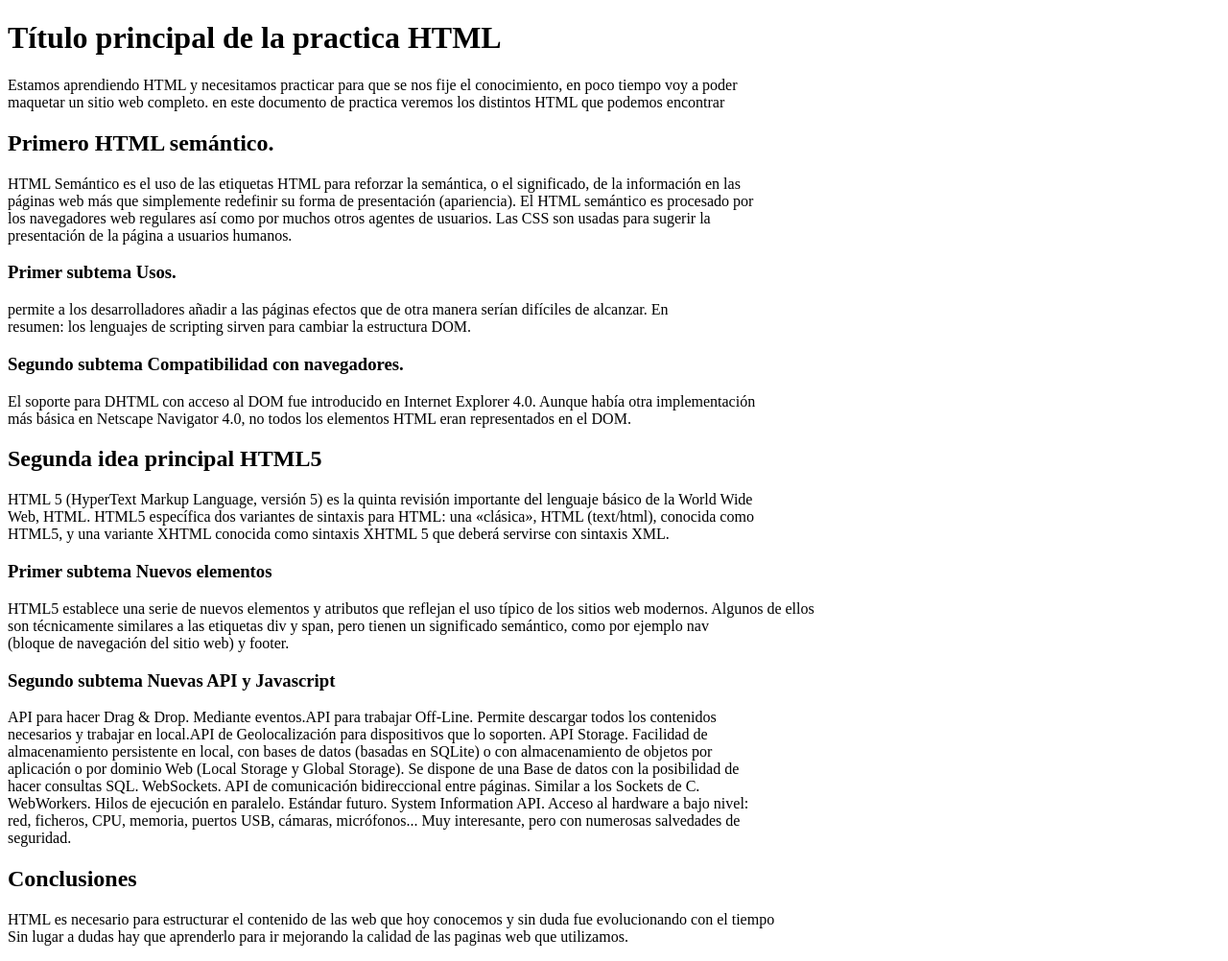
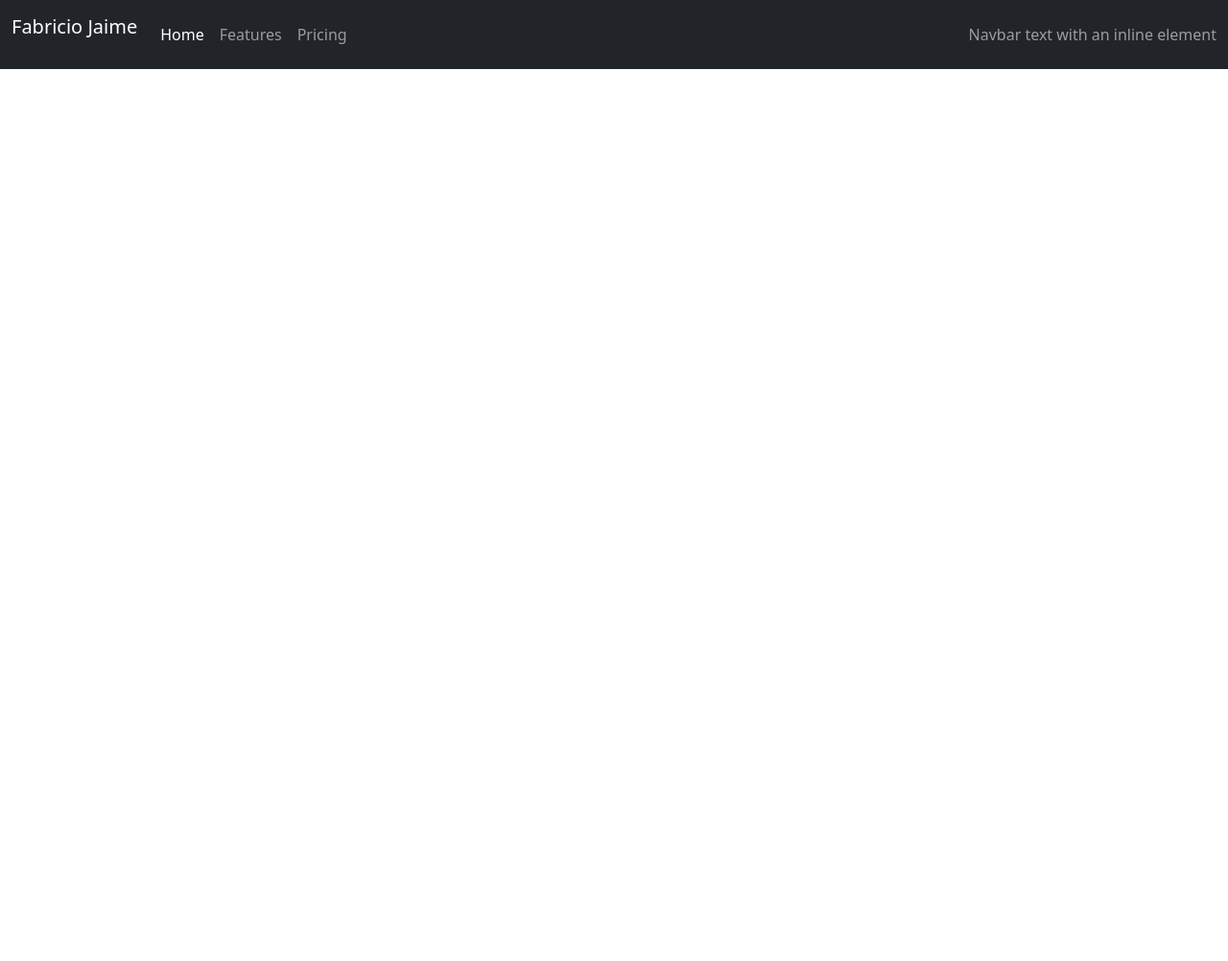
Before and after one commit to Xoerte/FrontEnd-Portafolio, a plain HTML site: page index.html in a window 1280 px wide. Shown: the whole page at 96% size. After the commit the page ends 800 px from the top, so only its background shows below. Drawn offline with nearby package versions, Linux system fonts and the light colour scheme.

Commit message:
mi commit

```diff
--- a/index.html
+++ b/index.html
@@ -4,47 +4,42 @@
     <meta charset="UTF-8">
     <meta http-equiv="X-UA-Compatible" content="IE=edge">
     <meta name="viewport" content="width=device-width, initial-scale=1.0">
-    <title>Document</title>
+    <link href="https://cdn.jsdelivr.net/npm/bootstrap@5.0.2/dist/css/bootstrap.min.css" rel="stylesheet"
+    integrity="sha384-EVSTQN3/azprG1Anm3QDgpJLIm9Nao0Yz1ztcQTwFspd3yD65VohhpuuCOmLASjC" crossorigin="anonymous">
+    <title>Pagina Web</title>
 </head>
 <body>
-    <h1>Título principal de la practica HTML</h1>
-    <p>Estamos aprendiendo HTML y necesitamos practicar para que se nos fije el conocimiento, en poco tiempo voy a poder<br>
-    maquetar un sitio web completo. en este documento de practica veremos los distintos HTML que podemos encontrar</p>
+    <nav class="navbar navbar-expand-lg navbar-dark bg-dark">
+        <div class="container-fluid">
+          <p class="navbar-brand">Fabricio Jaime</p>
+          <button class="navbar-toggler" type="button" data-bs-toggle="collapse" data-bs-target="#navbarText" aria-controls="navbarText" aria-expanded="false" aria-label="Toggle navigation">
+            <span class="navbar-toggler-icon"></span>
+          </button>
+          <div class="collapse navbar-collapse" id="navbarText">
+            <ul class="navbar-nav me-auto mb-2 mb-lg-0">
+              <li class="nav-item">
+                <a class="nav-link active" aria-current="page" href="#">Home</a>
+              </li>
+              <li class="nav-item">
+                <a class="nav-link" href="#">Features</a>
+              </li>
+              <li class="nav-item">
+                <a class="nav-link" href="#">Pricing</a>
+              </li>
+            </ul>
+            <span class="navbar-text">
+              Navbar text with an inline element
+            </span>
+          </div>
+        </div>
+      </nav>
+    <div class="container"></div>
 
-    <header><h2>Primero HTML semántico.</h2></header>
-    <p>HTML Semántico es el uso de las etiquetas HTML para reforzar la semántica, o el significado, de la información en las<br>
-    páginas web más que simplemente redefinir su forma de presentación (apariencia). El HTML semántico es procesado por<br>
-    los navegadores web regulares así como por muchos otros agentes de usuarios. Las CSS son usadas para sugerir la<br>
-    presentación de la página a usuarios humanos.</p>
 
-    <h3>Primer subtema Usos.</h3>
-    <p>permite a los desarrolladores añadir a las páginas efectos que de otra manera serían difíciles de alcanzar. En<br>
-    resumen: los lenguajes de scripting sirven para cambiar la estructura DOM.</p>
 
-    <h3>Segundo subtema Compatibilidad con navegadores.</h3>
-    <p>El soporte para DHTML con acceso al DOM fue introducido en Internet Explorer 4.0. Aunque había otra implementación<br>
-    más básica en Netscape Navigator 4.0, no todos los elementos HTML eran representados en el DOM.<br>
-   <h2>Segunda idea principal HTML5</h2>
-   <p>HTML 5 (HyperText Markup Language, versión 5) es la quinta revisión importante del lenguaje básico de la World Wide<br>
-    Web, HTML. HTML5 específica dos variantes de sintaxis para HTML: una «clásica», HTML (text/html), conocida como<br>
-    HTML5, y una variante XHTML conocida como sintaxis XHTML 5 que deberá servirse con sintaxis XML.</p>
 
-    <h3>Primer subtema Nuevos elementos</h3>
-    <p>HTML5 establece una serie de nuevos elementos y atributos que reflejan el uso típico de los sitios web modernos. Algunos de ellos<br>
-    son técnicamente similares a las etiquetas div y span, pero tienen un significado semántico, como por ejemplo nav<br>
-    (bloque de navegación del sitio web) y footer.</p>
-    <h3>Segundo subtema Nuevas API y Javascript</h3>
-    <p>API para hacer Drag & Drop. Mediante eventos.API para trabajar Off-Line. Permite descargar todos los contenidos<br>
-    necesarios y trabajar en local.API de Geolocalización para dispositivos que lo soporten. API Storage. Facilidad de<br>
-    almacenamiento persistente en local, con bases de datos (basadas en SQLite) o con almacenamiento de objetos por<br>
-    aplicación o por dominio Web (Local Storage y Global Storage). Se dispone de una Base de datos con la posibilidad de<br>
-    hacer consultas SQL. WebSockets. API de comunicación bidireccional entre páginas. Similar a los Sockets de C.<br>
-    WebWorkers. Hilos de ejecución en paralelo. Estándar futuro. System Information API. Acceso al hardware a bajo nivel:<br>
-    red, ficheros, CPU, memoria, puertos USB, cámaras, micrófonos... Muy interesante, pero con numerosas salvedades de<br>
-    seguridad.</p>
-    <footer><h2>Conclusiones</h2>
-    <p>HTML es necesario para estructurar el contenido de las web que hoy conocemos y sin duda fue evolucionando con el tiempo<br>
 
-    Sin lugar a dudas hay que aprenderlo para ir mejorando la calidad de las paginas web que utilizamos.</p></footer>
+
+<script src="https://cdn.jsdelivr.net/npm/bootstrap@5.0.2/dist/js/bootstrap.bundle.min.js" integrity="sha384-MrcW6ZMFYlzcLA8Nl+NtUVF0sA7MsXsP1UyJoMp4YLEuNSfAP+JcXn/tWtIaxVXM" crossorigin="anonymous"></script>
 </body>
 </html>
```
